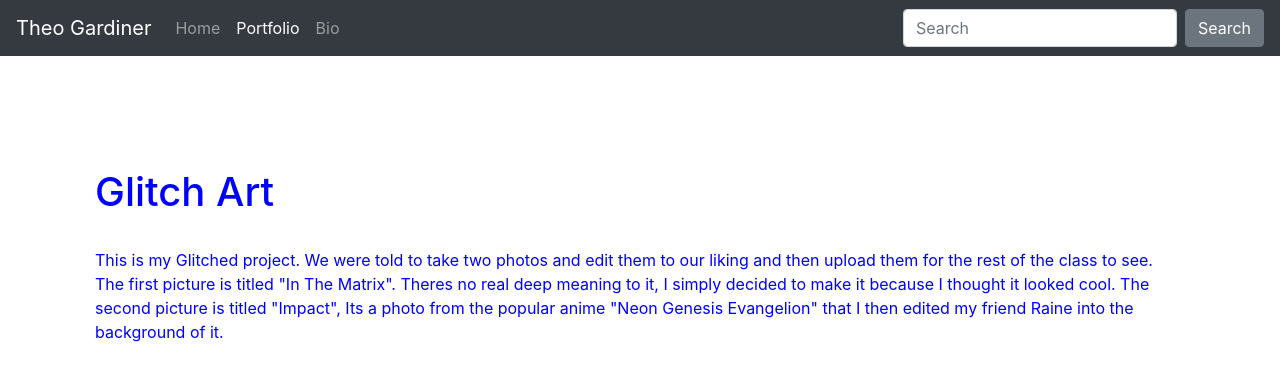
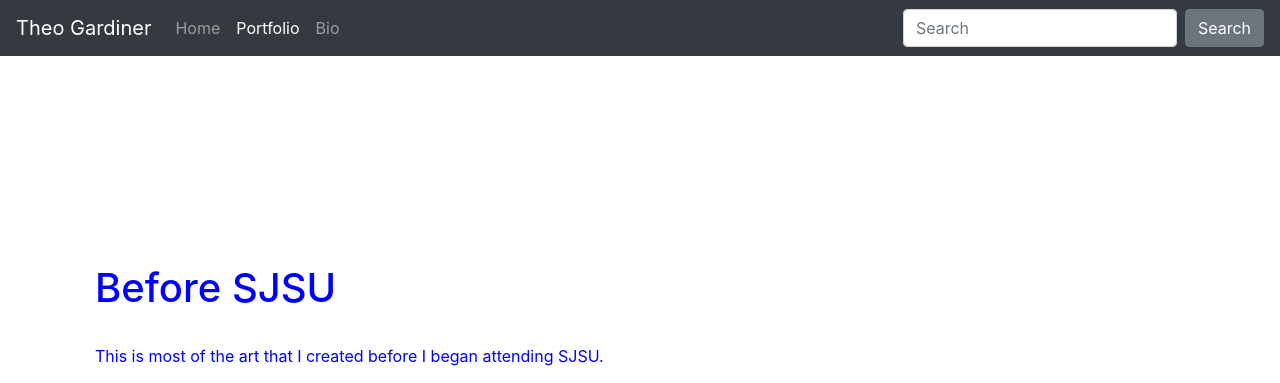
Before and after one commit to TheoSGGH/TheoSGGH.github.io, a plain HTML site: page portfolio/2020.html in a window 1280 px wide. Shown: the top 383 px of the page. Drawn offline with nearby package versions, Linux system fonts and the light colour scheme; files that its build step writes are made by us from their sources.

Commit message:
Update 2020.html

```diff
--- a/portfolio/2020.html
+++ b/portfolio/2020.html
@@ -74,20 +74,24 @@
 
     <!-- Begin Page Content. -->
     <main role="main" class="container">
+      <br>
+      <br>
+      <br>
+      <br>
       <h1>
-        Glitch Art
+        Before SJSU
       </h1> <br>
       <p>
-      This is my Glitched project. We were told to take two photos and edit them to our liking and then upload them for the rest of the class to see.
-        The first picture is titled "In The Matrix". Theres no real deep meaning to it, I simply decided to make it because I thought it looked cool.
-        The second picture is titled "Impact", Its a photo from the popular anime "Neon Genesis Evangelion" that I then edited my friend Raine into the background of it.
+      This is most of the art that I created before I began attending SJSU.
       </p> <br>
 
       <img src="https://cdn.glitch.me/22d9b26e-4f6d-4bbf-a2cd-0faf9615eeea%2FTSVVGGNEON.png?v=1636849080073" width="100%">
       <br><br>
       <img src="https://cdn.glitch.me/22d9b26e-4f6d-4bbf-a2cd-0faf9615eeea%2Fsunsetblurcrop.png?v=1637169305283" width="100%">
       <br><br>
-
+      <img src="https://cdn.glitch.me/22d9b26e-4f6d-4bbf-a2cd-0faf9615eeea%2FSwagSunMeanace.png?v=1637390812339" width="100%">
+      <br><br>
+      <img src="https://cdn.glitch.me/22d9b26e-4f6d-4bbf-a2cd-0faf9615eeea%2FKimPos.png?v=1637394604644" width="100%">
     </main>
     <!-- End Page Content. -->
 
```
